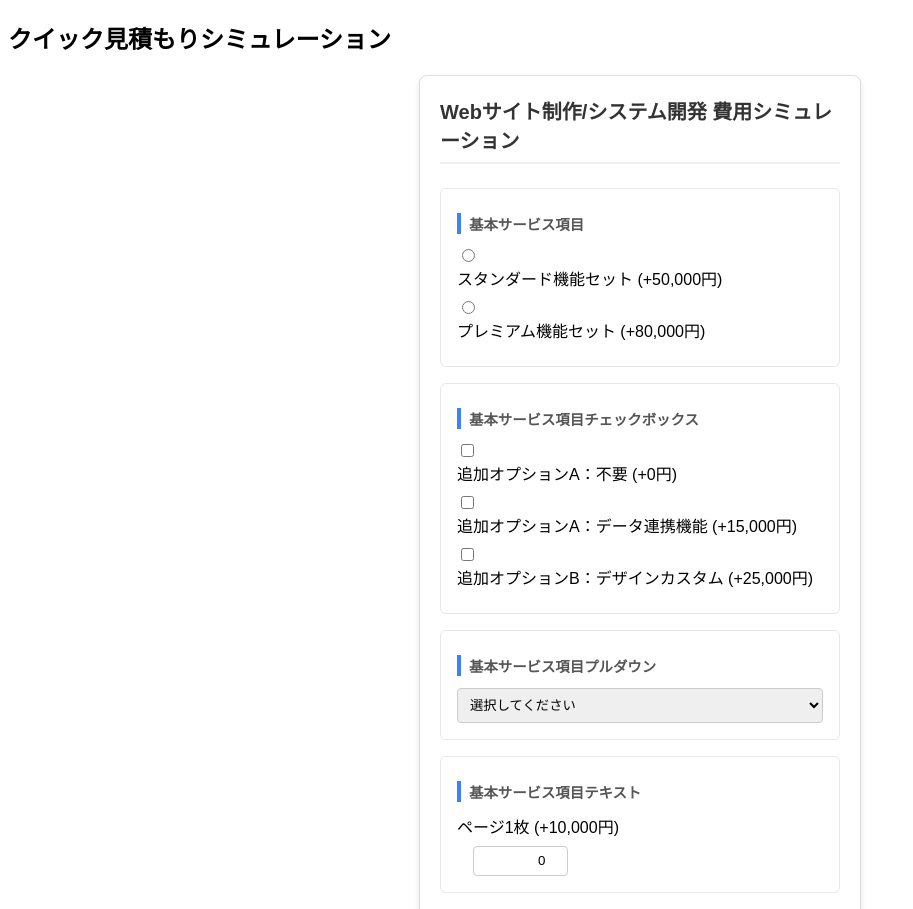
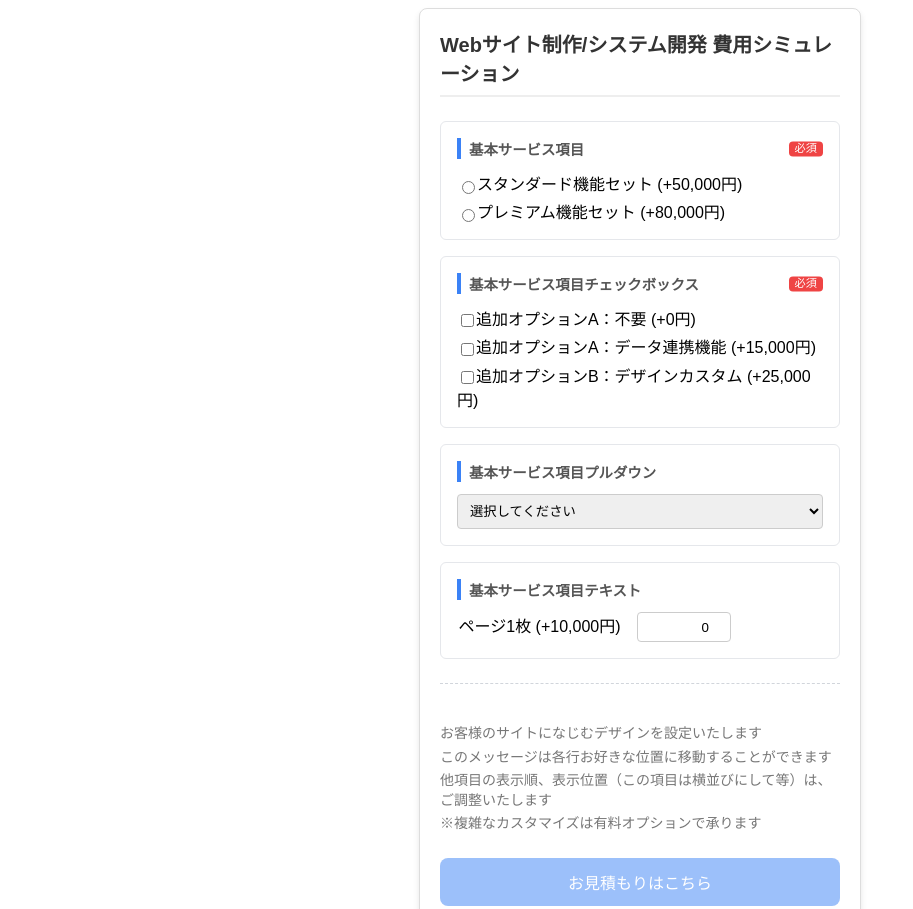
Before and after one commit to ndnrys/portfolio, a plain HTML site: page simulator-demo/base.html in a window 1280 px wide. Shown: the top 909 px of the page, without its empty margins (0-913 px from the left). Drawn offline with Linux system fonts and the light colour scheme.

Commit message:
simlator 最終版

```diff
--- a/simulator-demo/base.html
+++ b/simulator-demo/base.html
@@ -6,7 +6,6 @@
 </head>
 <body>
     <div class="calculator-widget">
-        <h2>クイック見積もりシミュレーション</h2>
         <div id="ansinWidget"></div>
     </div>
     <link rel="stylesheet" href="style.css">
--- a/simulator-demo/config.js
+++ b/simulator-demo/config.js
@@ -67,7 +67,7 @@ const ansinWidgetConfig = {
         },
         {
             label: "基本サービス項目テキスト",
-            required: 1,
+            required: 0,
             type: 3, // 0: radio, 1: checkbox, 2: pulldown, 3: number
             items: [
                 {
--- a/simulator-demo/script.js
+++ b/simulator-demo/script.js
@@ -1,15 +1,15 @@
 // IIFE (即時実行関数) でスコープを閉じ、グローバル汚染を防ぐ
-(() => {
+(()=> {
     const ansinWidgetUtil = {
         // エラーメッセージ用のテキストを定義 (機能追加)
         texts: {
             requiredError: "※必須項目です。いずれかを選択または入力してください。",
-      selectionError: "※必須項目が未選択です。",
+            selectionError: "※必須項目が未選択です。"
         },
 
         // getItemsHTML はユーザー提供のロジックを完全に維持 (変更なし)
-    getItemsHTML: (area, obj, idx) => {
-      const propIdx = typeof idx === "undefined" ? "" : "_" + idx;
+        getItemsHTML: ((area, obj, idx) => {
+            const propIdx = typeof idx === "undefined"? "": '_' + idx;
             const items = obj.items.map((item, iidx) => {
                 if (obj.type === 2) return "";
                 const propIIdx = propIdx + "_" + iidx;
@@ -25,55 +25,43 @@
                 }
                 if (obj.type === 3) {
                     input += label;
-          input += `<input type="number" name="ansinWidget-${area}${propIdx}" class="ansinWidget-number ansinWidget-calc" value="0" min="${
-            item.min ? item.min : 0
-          }" ${item.max ? "max=" + item.max : ""}  data-price="${
-            item.price
-          }" id="ansinWidget-${area}${propIIdx}"></input>`;
+                    input += `<input type="number" name="ansinWidget-${area}${propIdx}" class="ansinWidget-number ansinWidget-calc" value="0" min="${item.min? item.min: 0}" ${item.max?  "max=" + item.max: ""}  data-price="${item.price}" id="ansinWidget-${area}${propIIdx}"></input>`;
                 }
-        return input;
+                return `<div class="ansinWidget-question">${input}</div>`;
             });
-      const select = () => {
+            const select = (() => {
                 if (obj.type !== 2) return "";
-        const options = obj.items.map(
-          (item) => `<option value="${item.price}">${item.name}</option>`
-        );
-        return `<select name="ansinWidget-${area}-select${propIdx}" class="ansinWidget-select ansinWidget-calc" id="ansinWidget-${area}-select_${idx}"><option value="">選択してください</option>${options.join(
-          ""
-        )}</select></input>`;
-      };
+                const options = obj.items.map((item) => `<option value="${item.price}">${item.name}</option>`);
+                return `<div class="ansinWidget-question"><select name="ansinWidget-${area}-select${propIdx}" class="ansinWidget-select ansinWidget-calc" id="ansinWidget-${area}-select_${idx}"><option value="">選択してください</option>${options.join("")}</select></input></div>`;
+            });
 
-      return `<div class="ansinWidget-${area}-inner" ${
-        typeof idx === "undefined" ? "" : 'data-idx="' + idx + '"'
-      } data-required="${obj.required}">
+            return `<div class="ansinWidget-${area}-inner" ${typeof idx === "undefined"? "": 'data-idx="' + idx + '"'} data-required="${obj.required}">
+            <div class="ansinWidget-${area}-label">${obj.label}</div>
             <div class="ansinWidget-error"></div>
-            <div class="ansinWidget-${area}-label">${obj.label}</div>
             ${select() || items.join("")}
             </div>`;
-    },
+        }),
 
         /**
          * シミュレーション計算とバリデーション実行。
          * ユーザー操作があった項目のみエラー表示を更新する。
          * @param {Event} e - イベントオブジェクト。初期化時は {currentTarget: widget, type: 'init'} のようなオブジェクトを想定。
          */
-    calcSimulation: (e) => {
+        calcSimulation: ((e) => {
             const widget = document.getElementById("ansinWidget");
             if (!widget) return;
 
             // イベントタイプが 'change' の場合のみユーザー操作があったと見なす
-      const isUserInteraction = e.type === "change";
+            const isUserInteraction = e.type === 'change';
 
             let targetWrapper = null;
             // ユーザー操作があった場合、操作された要素の親である [data-required] wrapper を特定する
             if (isUserInteraction) {
                 // e.currentTarget がイベント発生元の要素
-        targetWrapper = e.currentTarget.closest("[data-required]");
+                targetWrapper = e.currentTarget.closest('[data-required]');
             }
 
-      const totalPriceElement = widget.querySelector(
-        ".ansinWidget-total-price"
-      );
+            const totalPriceElement = widget.querySelector(".ansinWidget-total-price");
             const totalTxtElement = widget.querySelector(".ansinWidget-total-txt");
             const allWrappers = [...widget.querySelectorAll("[data-required]")];
 
@@ -81,7 +69,7 @@
             let globalIsValid = true; // 全体のバリデーションフラグ
 
             // --- 1. 各項目をループして合計金額を計算と【項目ごとのバリデーション】 ---
-      allWrappers.forEach((wrapper) => {
+            allWrappers.forEach(wrapper => {
                 const required = wrapper.dataset.required === "1";
                 let isSelected = false; // この項目の「選択済み/入力済み」フラグ
                 const errorElement = wrapper.querySelector(".ansinWidget-error");
@@ -91,7 +79,7 @@
                 // ラジオボタンの処理 (type 0)
                 const radios = [...wrapper.querySelectorAll('input[type="radio"]')];
                 if (radios.length > 0) {
-          const checkedRadio = radios.find((r) => r.checked);
+                    const checkedRadio = radios.find(r => r.checked);
                     if (checkedRadio) {
                         total += parseInt(checkedRadio.value);
                         isSelected = true;
@@ -99,12 +87,10 @@
                 }
 
                 // チェックボックスの処理 (type 1)
-        const checkboxes = [
-          ...wrapper.querySelectorAll('input[type="checkbox"]'),
-        ];
+                const checkboxes = [...wrapper.querySelectorAll('input[type="checkbox"]')];
                 if (checkboxes.length > 0) {
-          const checkedCount = checkboxes.filter((cb) => cb.checked).length;
-          checkboxes.forEach((cb) => {
+                    const checkedCount = checkboxes.filter(cb => cb.checked).length;
+                    checkboxes.forEach(cb => {
                         if (cb.checked) {
                             total += parseInt(cb.value);
                         }
@@ -135,12 +121,7 @@
 
                     // 必須項目で、入力値がmin(デフォルト0)以上の場合、選択済みと見なす。
                     if (required) {
-            if (
-              count > 0 ||
-              (numberInput.min !== null &&
-                parseInt(numberInput.min) === 0 &&
-                count >= 0)
-            ) {
+                        if (count > 0 || (numberInput.min !== null && parseInt(numberInput.min) === 0 && count >= 0)) {
                              isSelected = true;
                         }
                     } else if (count >= 0) {
@@ -163,8 +144,7 @@
                     if (required && !isSelected) {
                         // 操作した項目がエラーになった場合
                         wrapper.classList.add("ansinWidget-error-active");
-            if (errorElement)
-              errorElement.textContent = ansinWidgetUtil.texts.requiredError;
+                        if (errorElement) errorElement.textContent = ansinWidgetUtil.texts.requiredError;
                     } else {
                         // 操作した項目が有効になった場合 (エラーを解除)
                         wrapper.classList.remove("ansinWidget-error-active");
@@ -179,15 +159,13 @@
             // --- 3. 合計結果の表示 ---
             if (globalIsValid) {
                 // 金額をカンマ区切りにフォーマット
-        const formattedTotal = total.toLocaleString("ja-JP");
+                const formattedTotal = total.toLocaleString('ja-JP');
                 if (totalTxtElement) totalTxtElement.textContent = "合計金額（税抜）:";
-        if (totalPriceElement)
-          totalPriceElement.textContent = `¥${formattedTotal} 円`;
+                if (totalPriceElement) totalPriceElement.textContent = `¥${formattedTotal} 円`;
             } else {
                 // ユーザー操作時のみ、全体エラーメッセージを表示
                 if (isUserInteraction) {
-          if (totalTxtElement)
-            totalTxtElement.textContent = ansinWidgetUtil.texts.selectionError;
+                    if (totalTxtElement) totalTxtElement.textContent = ansinWidgetUtil.texts.selectionError;
                 } else {
                     // 初期表示時はテキストも価格も空欄にする
                     if (totalTxtElement) totalTxtElement.textContent = "";
@@ -199,34 +177,22 @@
             const ctaButton = widget.querySelector(".ansinWidget-cta-link");
             if (ctaButton) {
                 // styleの直接操作で活性/非活性を制御 (globalIsValidに基づいて、すべての項目が有効か確認)
-        ctaButton.style.pointerEvents = globalIsValid ? "auto" : "none";
-        ctaButton.style.opacity = globalIsValid ? "1" : "0.5";
+                ctaButton.style.pointerEvents = globalIsValid ? 'auto' : 'none';
+                ctaButton.style.opacity = globalIsValid ? '1' : '0.5';
             }
-    },
+        }),
     };
-  const texts = ansinWidgetConfig.info.texts.map(
-    (txt, idx) => `<p class="ansinWidget-txt ansinWidget-txt_${idx}">${txt}</p>`
-  );
+    const texts = ansinWidgetConfig.info.texts.map((txt, idx) => `<p class="ansinWidget-txt ansinWidget-txt_${idx}">${txt}</p>`);
     // CTAのURLが相対パスでも動作するように修正
-  const cta = ansinWidgetConfig.cta.use
-    ? `<div class="ansinWidget-cta"><a href="${ansinWidgetConfig.cta.url}" class="ansinWidget-cta-link">${ansinWidgetConfig.cta.text}</a></div>`
-    : "";
-  const base = `<div class="ansinWidget-base">${ansinWidgetUtil.getItemsHTML(
-    "base",
-    ansinWidgetConfig.base
-  )}</div>`;
-  const options = ansinWidgetConfig.option.map((op, idx) =>
-    ansinWidgetUtil.getItemsHTML("option", op, idx)
-  );
+    const ctaUrl = ansinWidgetConfig.cta.url.startsWith('http') ? ansinWidgetConfig.cta.url : `http://${ansinWidgetConfig.cta.url}`;
+    const cta = ansinWidgetConfig.cta.use? `<div class="ansinWidget-cta"><a href="${ctaUrl}" class="ansinWidget-cta-link">${ansinWidgetConfig.cta.text}</a></div>`: "";
+    const base = `<div class="ansinWidget-base">${ansinWidgetUtil.getItemsHTML("base", ansinWidgetConfig.base)}</div>`;
+    const options = ansinWidgetConfig.option.map((op, idx) => ansinWidgetUtil.getItemsHTML("option", op, idx));
     const option = `<div class="ansinWidget-option">${options.join("")}</div>`;
 
     const html = `<div class="ansinWidget-inner">
     <div class="ansinWidget-title">${ansinWidgetConfig.info.title}</div>
-    ${
-      ansinWidgetConfig.info.close
-        ? '<div class="ansinWidget-close"></div>'
-        : ""
-    }
+    ${ansinWidgetConfig.info.close? '<div class="ansinWidget-close"></div>': ''}
     ${base}
     ${option}
     <div class="ansinWidget-total">
@@ -245,10 +211,9 @@
         // イベントリスナーのセットアップ
         const calcs = [...widget.querySelectorAll(".ansinWidget-calc")];
         // changeイベントが発生したら、calcSimulationにイベントオブジェクトを渡す
-  calcs.forEach((calc) =>
-    calc.addEventListener("change", ansinWidgetUtil.calcSimulation)
-  );
+        calcs.forEach(calc => calc.addEventListener("change", ansinWidgetUtil.calcSimulation));
 
         // 初期表示時の計算実行 (type: 'init' を渡すことでエラーUI表示を抑制)
-  ansinWidgetUtil.calcSimulation({ currentTarget: widget, type: "init" });
+        ansinWidgetUtil.calcSimulation({currentTarget: widget, type: 'init'});
+
     })();
--- a/simulator-demo/style.css
+++ b/simulator-demo/style.css
@@ -1,3 +1,7 @@
+/* ========================================================= */
+/* --- ansinWidget の基本CSS --- */
+/* ========================================================= */
+
 /* 基本コンテナのスタイル */
 #ansinWidget {
   font-family: Arial, sans-serif;
@@ -21,13 +25,21 @@
 }
 
 /* 項目全体（ベース/オプション） */
+/* === Gridをやめ、Flexboxによる縦並び(Column)に変更 === */
 #ansinWidget .ansinWidget-base-inner,
 #ansinWidget .ansinWidget-option-inner {
+  display: flex;
+  flex-direction: column; /* 縦並びにする */
+  gap: 0.25rem; /* 縦の隙間のみ維持 */
+
+  /* 既存のスタイルを維持 */
   margin-bottom: 1rem;
   padding: 1rem;
   border: 1px solid #e5e7eb;
   border-radius: 6px;
 }
+/* ======================================================= */
+
 
 /* 項目ラベル（例: 基本サービス項目（必須）） */
 #ansinWidget .ansinWidget-base-label,
@@ -35,22 +47,74 @@
   font-size: 0.9rem;
   font-weight: bold;
   color: #555;
-    margin-bottom: 0.75rem;
+  margin-bottom: 0.25rem; /* Flexのgapとは別にマージンで調整 */
   border-left: 4px solid #3b82f6;
   padding-left: 0.5rem;
+  /* --- ★共通: position: relative; を設定し、::afterの基準点とする★ --- */
+  position: relative;
 }
 
-/* ラジオボタン・チェックボックスのレイアウトとラベル */
+/* === ★追加: 必須項目(data-required="1")のラベルに「必須」マークを表示するCSS (ベース項目用)★ === */
+#ansinWidget .ansinWidget-base-inner[data-required="1"] .ansinWidget-base-label::after,
+/* === ★既存: 必須項目(data-required="1")のラベルに「必須」マークを表示するCSS (オプション項目用)★ === */
+#ansinWidget .ansinWidget-option-inner[data-required="1"] .ansinWidget-option-label::after {
+  content: "必須"; /* 表示するテキスト */
+  position: absolute;
+  top: 50%; /* 縦方向の中央に配置 */
+  right: 0; /* 右端に配置 */
+  transform: translateY(-50%); /* 縦方向の中央揃えを補正 */
+
+  /* スタイリング */
+  font-size: 0.7rem;
+  font-weight: normal;
+  background-color: #ef4444; /* 赤い背景 */
+  color: white;
+  padding: 2px 6px;
+  border-radius: 4px;
+  line-height: 1; /* 行の高さを1にして、ボックスの高さをテキストに合わせる */
+}
+/* ========================================================================= */
+
+
+/* Gridレイアウトで使っていたエリア名は削除します */
+
+/* ======================================================= */
+
+
+/* ラジオボタン・チェックボックスの入力要素とラベルを囲むグループ (古いセレクタ) */
+#ansinWidget .ansinWidget-input-group {
+  display: block;
+  margin-bottom: 0;
+  padding-top: 0;
+}
+
+/* 選択肢の新しいラッパー要素 (Flexの子要素としてそのまま使用) */
+#ansinWidget .ansinWidget-question {
+  display: block; /* 縦並びを維持 */
+  margin-bottom: 0;
+  padding-top: 0;
+}
+
+
+/* ラベル自体をインライン要素のまま維持 */
+#ansinWidget .ansinWidget-base-name,
+#ansinWidget .ansinWidget-option-name {
+  display: inline;
+  margin-bottom: 0;
+  cursor: pointer;
+  /* ラベル側で隙間を微調整 */
+  margin-left: 0.1rem;
+}
+
+/* ラジオボタン・チェックボックスのレイアウト */
 #ansinWidget .ansinWidget-radio,
 #ansinWidget .ansinWidget-checkbox {
-    margin-right: 0.5rem;
-}
+  /* マージンを完全に削除し、ラベル側に隙間制御を委ねる */
+  margin-right: 0;
 
-#ansinWidget .ansinWidget-base-name,
-#ansinWidget .ansinWidget-option-name {
-    display: block; /* 選択肢を縦に並べる */
-    margin-bottom: 0.5rem;
-    cursor: pointer;
+  width: 1em;          /* サイズを標準的なフォントサイズに合わせる */
+  height: 1em;         /* サイズを標準的なフォントサイズに合わせる */
+  vertical-align: middle; /* ラベルとチェックボックス/ラジオボタンの縦位置を揃える */
 }
 
 /* プルダウン */
@@ -61,9 +125,11 @@
   border: 1px solid #ccc;
   border-radius: 4px;
   box-sizing: border-box;
+  /* Flexの子要素として全幅を占める (デフォルト挙動) */
 }
 
 /* 数値入力 */
+/* 数値入力のラッパーには特にスタイルは不要 */
 #ansinWidget .ansinWidget-number {
   width: 80px;
   padding: 0.4rem;
@@ -82,6 +148,7 @@
   justify-content: space-between;
   align-items: center;
   font-size: 1.1rem;
+  margin-bottom: 1.5rem;
 }
 
 #ansinWidget .ansinWidget-total-txt {
@@ -99,8 +166,9 @@
 #ansinWidget .ansinWidget-txt {
   font-size: 0.875rem;
   color: #777;
-    margin-top: 0.5rem;
+  margin-top: 0;
   line-height: 1.4;
+  margin-bottom: 0.25rem;
 }
 
 /* CTAボタン */
@@ -123,11 +191,12 @@
 }
 
 /* エラー表示 */
+/* エラーとラベルはFlexboxで縦並びになります */
 #ansinWidget .ansinWidget-error {
   color: #ef4444; /* 赤 */
   font-size: 0.8rem;
-    margin-bottom: 0.5rem;
   font-weight: normal;
+  margin-bottom: 0; /* Flexのgapで制御 */
 }
 
 /* エラー時のみアクティブになる枠線 */
```
Lines whose indentation alone changed are shown as unchanged.
